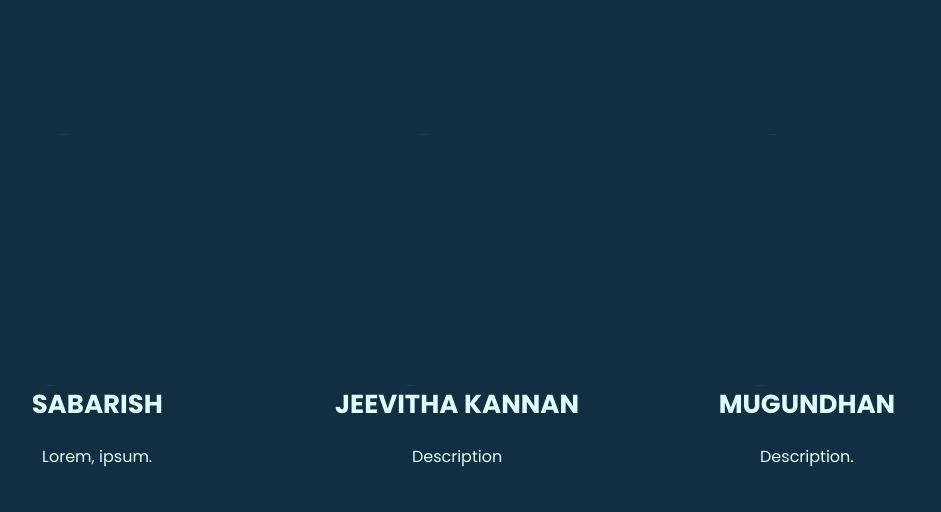
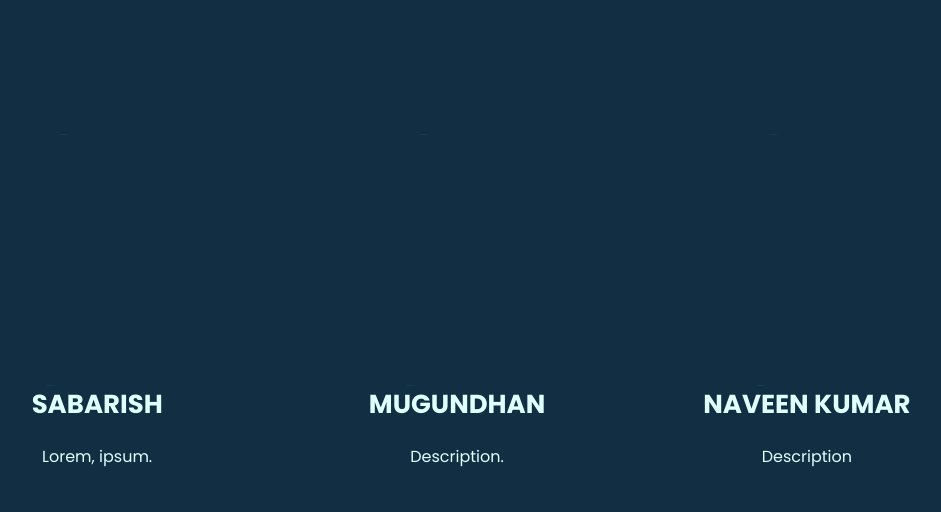
Before and after one commit to mugundhan-k-v/team_excalibur, a plain HTML site: page index.html in a window 1280 px wide. Shown: the part 900-1412 px from the top of the page, without its empty margins (193-1134 px from the left). Drawn offline with nearby package versions, Linux system fonts and the light colour scheme.

Commit message:
Update index.html

```diff
--- a/index.html
+++ b/index.html
@@ -75,19 +75,6 @@
             <!-- Member 2 -->
             <div class="about-member">
                 <div class="about-img">
-                    <img src="images/jeeva.jpg" alt="Member 2">
-                    <span class="circle-spin"></span>
-                    <span class="animate scroll" style="--i:3;"></span>
-                </div>
-                <div class="about-content">
-                    <h3>JEEVITHA KANNAN</h3>
-                    <p>Description</p>
-                </div>
-            </div>
-            <!-- Repeat for Member 3 and Member 4 -->
-            <!-- Member 3 -->
-            <div class="about-member">
-                <div class="about-img">
                     <img src="images/mugundhan.jpg" alt="Member 3">
                     <span class="circle-spin"></span>
                     <span class="animate scroll" style="--i:4;"></span>
@@ -97,7 +84,7 @@
                     <p>Description.</p>
                 </div>
             </div>
-            <!-- Member 4 -->
+            <!-- Member 3 -->
             <div class="about-member">
                 <div class="about-img">
                     <img src="images/naveen.png" alt="Member 4">
```
